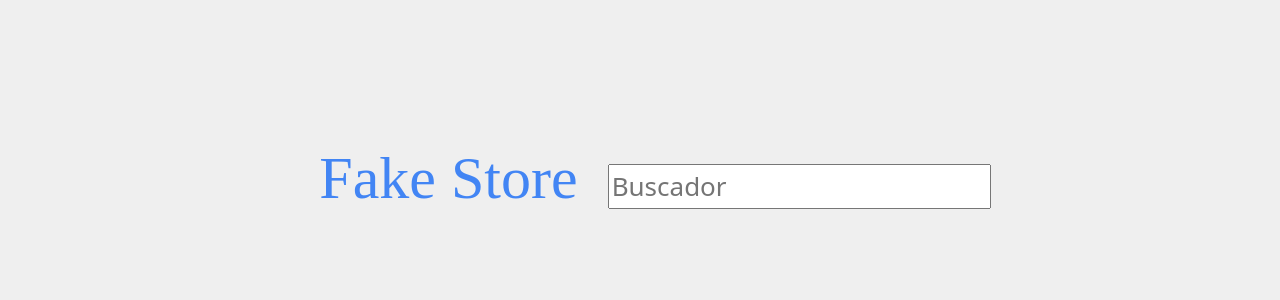
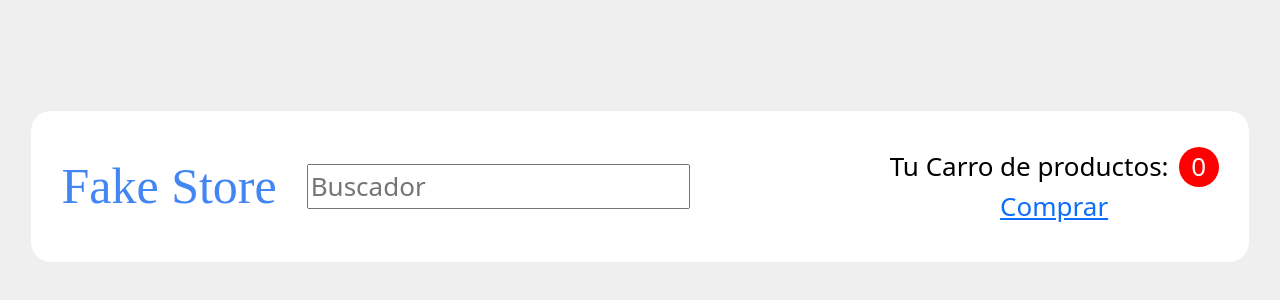
Before and after one commit to ICINF-ULagos/integrador-fake-store-api, a React (Create React App) app: page / in a window 1280 px wide. Shown: the part 214-514 px from the top of the page. Built offline with nearby package versions, Linux system fonts and the light colour scheme; no server answers.

Commit message:
Vista principal lista pero sin funcionalidad de botones

```diff
--- a/src/components/common/TodoCard/TodoCard.css
+++ b/src/components/common/TodoCard/TodoCard.css
@@ -16,11 +16,13 @@
 }
 .card p {
   color: var(--soft-color);
+  font-size: small;
 }
 .card h4,
 p {
   color: var(--soft-color);
   margin: 0.5rem auto;
+
 }
 .card h2 {
   color: var(--soft-color);
--- a/src/components/common/TodoCard/TodoCard.js
+++ b/src/components/common/TodoCard/TodoCard.js
@@ -14,9 +14,11 @@ const TodoCard = (props) => {
                 <p>{props.description}</p>
             </div>
             <div className="card-price-add">
+
                 <span>Price : ${props.price}</span>
+                <button type="button" className="btn btn-success">Agregar producto</button>
+
             </div>
-            <button type="button" className="btn btn-success">Agregar producto</button>
         </div>
         </>
     )
--- a/src/screens/home/Home.js
+++ b/src/screens/home/Home.js
@@ -28,15 +28,22 @@ function Home() {
     return (
         <>
 
-            <header style={{ minHeight: '15rem' }} className="App-header">
-                <nav className='navbar navbar-expand-lg navbar-light'>
-                    <div style={{ margin: '30px', color: '#4285f4', fontFamily: 'cursive', fontSize: '60px'}}>
-                        <p>
+            <header style={{ minHeight: '15rem'}} className="App-header">
+                <nav className='navbar navbar-expand-lg navbar-light' style={{background: 'white', paddingRight: '30px', width: '100%', borderRadius: '20px'}}>
+                    <div >
+                        <p style={{ margin: '30px', color: '#4285f4', fontFamily: 'cursive', fontSize: '50px'}}>
                             Fake Store
                         </p>
                     </div>
-                    <input onChange={Filtro}   placeholder="Buscador" />
-
+                    <input onChange={Filtro}   placeholder="Buscador" style={{ marginRight: '200px'}}/>
+                    <div style={{ left:'200px'}}>
+                        <div>
+                        Tu Carro de productos:
+                        <span style={{ height: '40px', width: '40px', backgroundColor: 'red', borderRadius: '50%', display: 'inline-block', marginLeft: '10px', color: 'white'}}>
+                            0</span>
+                        </div>
+                        <a href="#">Comprar</a>
+                    </div>
                 </nav>
             </header>
             <div style={{ height: 'auto', width: '1200px'}}>
```
